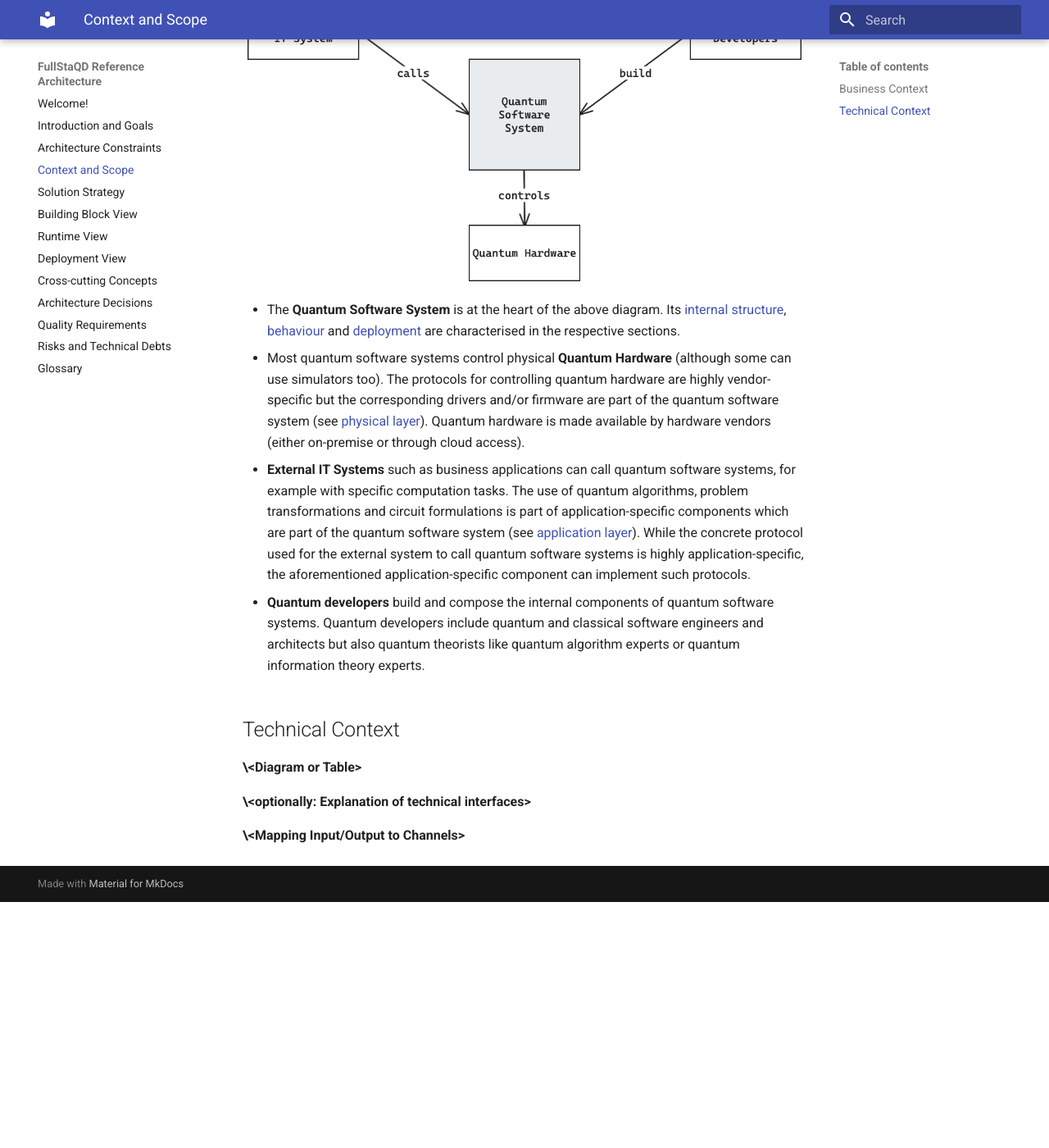
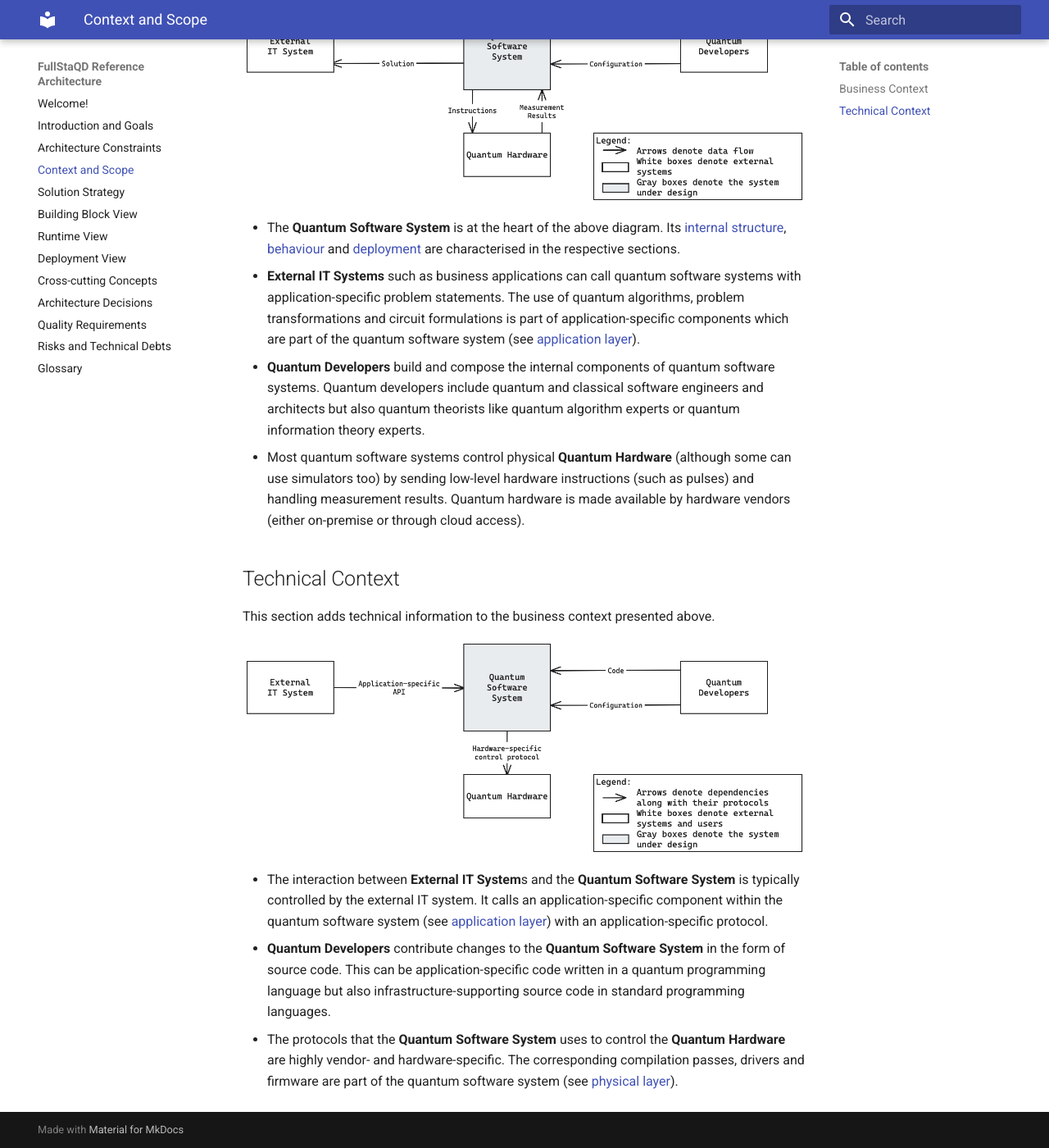
Before and after one commit to FullStaQD/architecture, an MkDocs documentation site: the page built from docs/03_context_and_scope.md, in a window 1280 px wide and 1400 px high, scrolled down 349 px. Shown: the whole window at 82% size. Built offline with MkDocs 1.6.1 and Material for MkDocs 9.7.7, drawn with Linux system fonts in a browser that asks for light colours; before the commit the page ends 1449 px from its top, so only the background shows below that.

Commit message:
docs(context): add technical context section, refine business context section

```diff
--- a/docs/03_context_and_scope.md
+++ b/docs/03_context_and_scope.md
@@ -15,37 +15,47 @@ properties of the context of such systems rather than one specific context.
   Its [internal structure](./05_building_block_view.md),
   [behaviour](./06_runtime_view.md) and [deployment](./07_deployment_view.md)
   are characterised in the respective sections.
-* Most quantum software systems control physical **Quantum Hardware** (although
-  some can use simulators too).
-  The protocols for controlling quantum hardware are highly vendor-specific but
-  the corresponding drivers and/or firmware are part of the quantum software
-  system (see [physical layer](./05_building_block_view.md#physical-layer)).
-  Quantum hardware is made available by hardware vendors (either on-premise or
-  through cloud access).
 * **External IT Systems** such as business applications can call quantum
-  software systems, for example with specific computation tasks.
+  software systems with application-specific problem statements.
   The use of quantum algorithms, problem transformations and circuit
   formulations is part of application-specific components which are part of the
   quantum software system
   (see [application layer](./05_building_block_view.md)).
-  While the concrete protocol used for the external system to call quantum
-  software systems is highly application-specific, the aforementioned
-  application-specific component can implement such protocols.
   <!--
     TODO: link workflow tooling at a means to alleviate this issue.
     TODO: consider making HPC systems an explicit external system in the
           diagram.
   -->
-* **Quantum developers** build and compose the internal components of quantum
+* **Quantum Developers** build and compose the internal components of quantum
   software systems.
   Quantum developers include quantum and classical software engineers and
   architects but also quantum theorists like quantum algorithm experts or
   quantum information theory experts.
+* Most quantum software systems control physical **Quantum Hardware** (although
+  some can use simulators too) by sending low-level hardware instructions (such
+  as pulses) and handling measurement results.
+  Quantum hardware is made available by hardware vendors (either on-premise or
+  through cloud access).
 
 ## Technical Context {#_technical_context}
+This section adds technical information to the business context presented above.
 
-**\<Diagram or Table\>**
+<figure markdown="span">
+  ![](./images/Technical-Context.excalidraw.png)
+</figure>
 
-**\<optionally: Explanation of technical interfaces\>**
-
-**\<Mapping Input/Output to Channels\>**
+* The interaction between **External IT System**s and the
+  **Quantum Software System** is typically controlled by the external IT system.
+  It calls an application-specific component within the quantum software system
+  (see [application layer](./05_building_block_view.md)) with an
+  application-specific protocol.
+* **Quantum Developers** contribute changes to the **Quantum Software System**
+  in the form of source code.
+  This can be application-specific code written in a quantum programming
+  language but also infrastructure-supporting source code in standard
+  programming languages.
+* The protocols that the **Quantum Software System** uses to control the
+  **Quantum Hardware** are highly vendor- and hardware-specific.
+  The corresponding compilation passes, drivers and firmware are part of the
+  quantum software system
+  (see [physical layer](./05_building_block_view.md#physical-layer)).
```
Also changed, not shown: docs/images/Business-Context.excalidraw.png, docs/images/Technical-Context.excalidraw.png (added).
